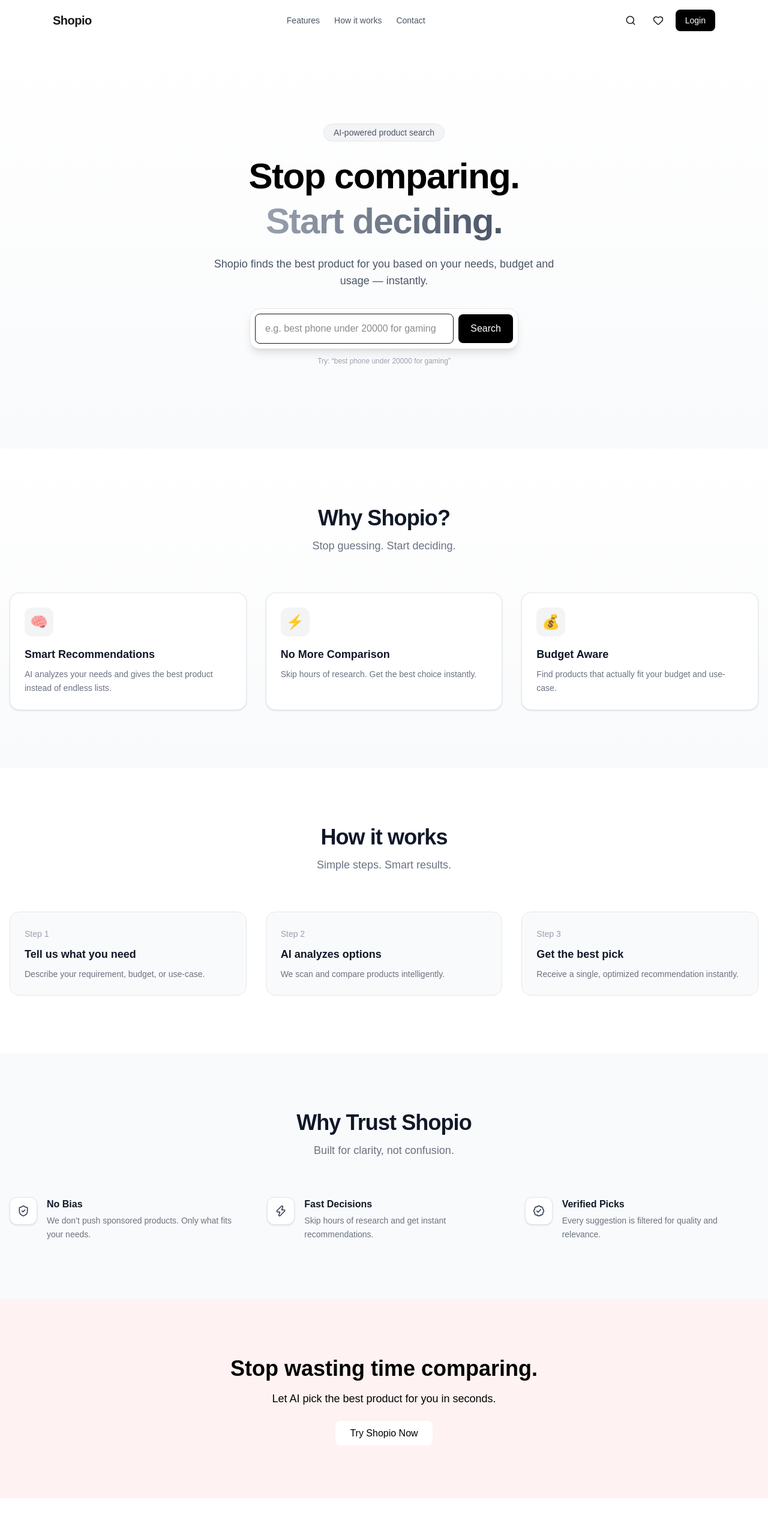
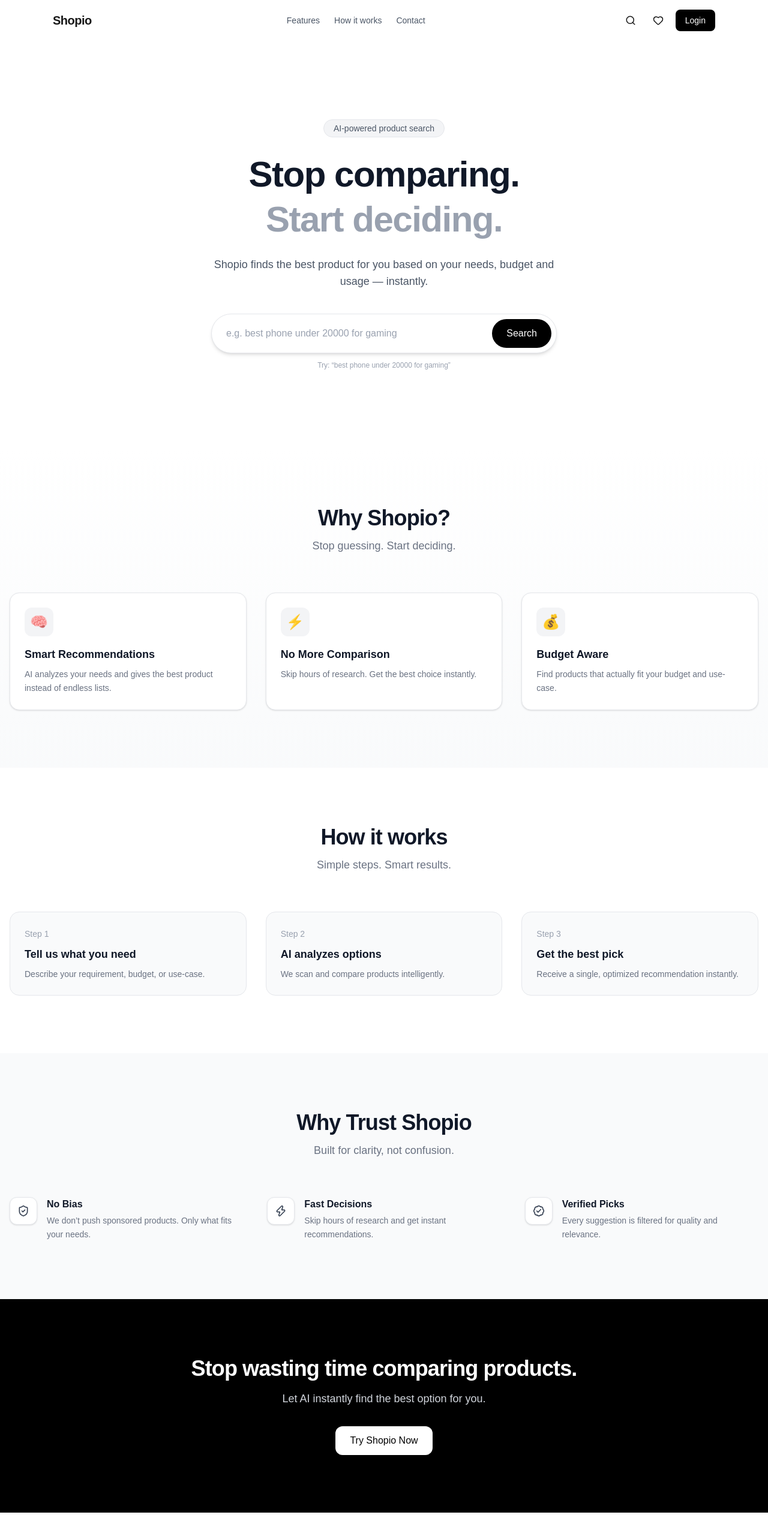
Before and after one commit to afjal272/shopio, a Next.js app in the folder frontend/: page / in a window 1280 px wide. Shown: the top 2566 px of the page at 60% size. Built offline with nearby package versions, Linux system fonts and the light colour scheme.

Commit message:
refactor: replace SearchBar with pill-style search UI and enhance hero layout

```diff
--- a/frontend/src/components/CTA.tsx
+++ b/frontend/src/components/CTA.tsx
@@ -1,24 +1,39 @@
+"use client"
+
+import { motion } from "framer-motion"
+
 export default function CTA() {
   return (
-    <section className="w-full py-24 bg-red-50 text-white">
-      <div className="max-w-4xl mx-auto px-6 text-center">
+    <section className="w-full py-24 bg-black text-white text-center">
+      <div className="max-w-3xl mx-auto px-4">
 
-        <h2 className="text-4xl   text-black font-bold">
-          Stop wasting time comparing.
-        </h2>
+        <motion.h2
+          initial={{ opacity: 0, y: 30 }}
+          whileInView={{ opacity: 1, y: 0 }}
+          viewport={{ once: true }}
+          transition={{ duration: 0.5 }}
+          className="text-4xl font-bold tracking-tight"
+        >
+          Stop wasting time comparing products.
+        </motion.h2>
 
-        <p className="mt-4 text-black text-lg">
-          Let AI pick the best product for you in seconds.
-        </p>
+        <motion.p
+          initial={{ opacity: 0, y: 30 }}
+          whileInView={{ opacity: 1, y: 0 }}
+          viewport={{ once: true }}
+          transition={{ duration: 0.5, delay: 0.1 }}
+          className="mt-4 text-gray-300 text-lg"
+        >
+          Let AI instantly find the best option for you.
+        </motion.p>
 
-        <div className="mt-8">
-          <a
-            href="#"
-            className="bg-white text-black px-6 py-3 rounded-lg font-medium hover:opacity-90 transition"
-          >
-            Try Shopio Now
-          </a>
-        </div>
+        <motion.button
+          whileHover={{ y: -2 }}
+          whileTap={{ scale: 0.97 }}
+          className="mt-8 bg-white text-black px-6 py-3 rounded-xl font-medium shadow-md hover:shadow-lg transition"
+        >
+          Try Shopio Now
+        </motion.button>
 
       </div>
     </section>
--- a/frontend/src/components/Hero.tsx
+++ b/frontend/src/components/Hero.tsx
@@ -1,43 +1,61 @@
 "use client"
 
-import SearchBar from "@/features/search/components/SearchBar"
+import { motion } from "framer-motion"
 
 export default function Hero() {
   return (
-    <section className="w-full min-h-[85vh] flex items-center justify-center px-4 bg-gradient-to-b from-white to-gray-50">
+    <section className="relative w-full min-h-[85vh] flex items-center justify-center px-4 overflow-hidden bg-white">
+
+      {/* 🔥 Background glow */}
+      <div className="absolute inset-0 -z-10 bg-gradient-to-br from-purple-200 via-pink-200 to-blue-200 opacity-20 blur-3xl" />
 
       <div className="w-full max-w-3xl mx-auto text-center">
 
         {/* Badge */}
-        <div className="inline-block mb-5 px-4 py-1 text-sm bg-gray-100 rounded-full text-gray-600 border border-gray-200">
+        <div className="inline-block mb-6 px-4 py-1 text-sm bg-gray-100 rounded-full text-gray-600 border border-gray-200">
           AI-powered product search
         </div>
 
         {/* Heading */}
         <h1 className="text-5xl md:text-6xl font-bold leading-tight tracking-tight">
-          <span className="text-black">Stop comparing.</span><br />
-          <span className="bg-gradient-to-r from-gray-400 to-gray-600 bg-clip-text text-transparent">
-            Start deciding.
-          </span>
+          <span className="text-gray-900">Stop comparing.</span><br />
+          <span className="text-gray-400">Start deciding.</span>
         </h1>
 
         {/* Subtext */}
-        <p className="mt-5 text-lg text-gray-600 max-w-xl mx-auto">
+        <p className="mt-6 text-lg text-gray-600 max-w-xl mx-auto">
           Shopio finds the best product for you based on your needs,
           budget and usage — instantly.
         </p>
 
-        {/* Search */}
-        <div className="mt-8 w-full max-w-md mx-auto">
-          <div className="p-2 bg-white rounded-2xl shadow-lg border border-gray-200">
-            <SearchBar />
+        {/* 🔍 Search (Marvin style pill) */}
+        <motion.div
+          initial={{ opacity: 0, y: 20 }}
+          animate={{ opacity: 1, y: 0 }}
+          transition={{ delay: 0.2 }}
+          className="mt-10 w-full max-w-xl mx-auto"
+        >
+          <div className="flex items-center bg-white border border-gray-200 rounded-full shadow-md px-2 py-2 focus-within:ring-2 focus-within:ring-black/10">
+
+            {/* Input */}
+            <input
+              type="text"
+              placeholder="e.g. best phone under 20000 for gaming"
+              className="flex-1 px-4 py-3 bg-transparent outline-none text-gray-700 placeholder:text-gray-400"
+            />
+
+            {/* Button */}
+            <button className="bg-black text-white px-6 py-3 rounded-full font-medium hover:bg-gray-800 transition">
+              Search
+            </button>
+
           </div>
 
           {/* Hint */}
           <p className="text-xs text-gray-400 mt-3">
             Try: “best phone under 20000 for gaming”
           </p>
-        </div>
+        </motion.div>
 
       </div>
 
```
